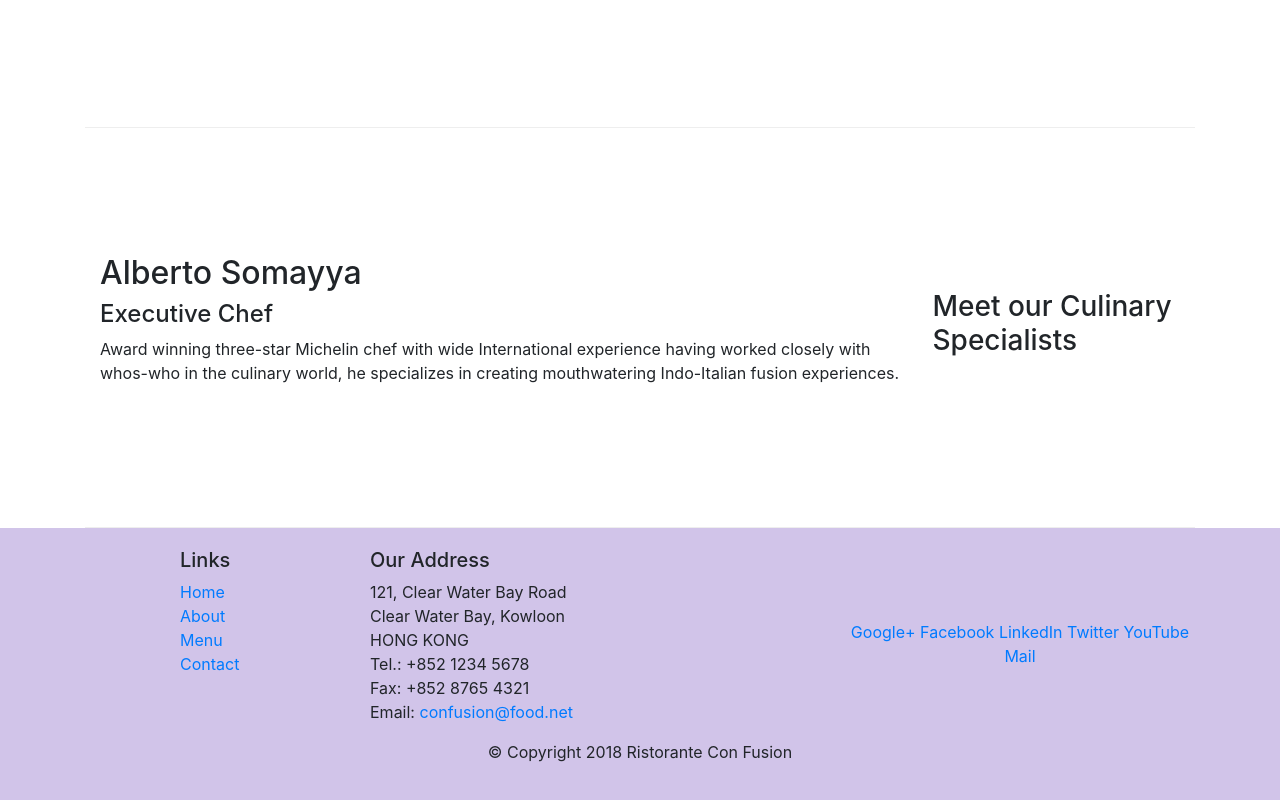
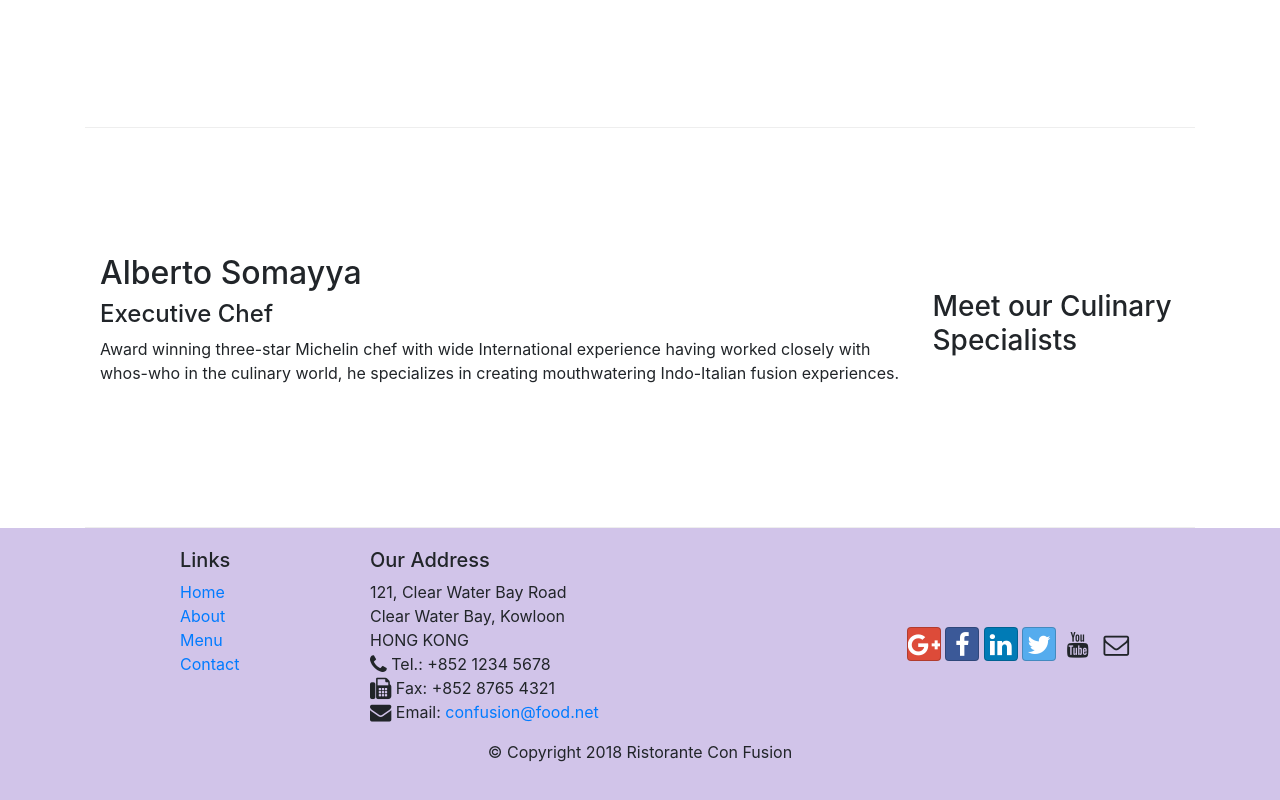
Before and after one commit to kychris/Bootstrap-Learning, a website: page Week1/conFusion/index.html in a window 1280 px wide. Shown: the part 1026-1826 px from the top of the page. Drawn offline with nearby package versions, Linux system fonts and the light colour scheme.

Commit message:
icon-fonts implementaiton

```diff
--- a/Week1/conFusion/index.html
+++ b/Week1/conFusion/index.html
@@ -9,7 +9,10 @@
 
      <!-- Bootstrap CSS -->
      <link rel="stylesheet" href="node_modules/bootstrap/dist/css/bootstrap.min.css">
+     <link rel="stylesheet" href="node_modules/font-awesome/css/font-awesome.min.css">
+     <link rel="stylesheet" href="node_modules/bootstrap-social/bootstrap-social.css">
      <link rel="stylesheet" href="css/style.css">
+
     <title>Ristorante Con Fusion</title>
 </head>
 
@@ -24,10 +27,10 @@
             <a class = "navbar-brand mr-auto" href = "#">Ristorante Con Fusion</a>
             <div class="collapse navbar-collapse" id="Navbar">
                 <ul class = "navbar-nav mr-auto">
-                    <li class = "nav-item active"><a class="nav-link" href="#">Home</a></li>
-                    <li class = "nav-item"><a class="nav-link" href="./aboutus.html">About</a></li>
-                    <li class = "nav-item"><a class="nav-link" href="#">Menu</a></li>
-                    <li class = "nav-item"><a class="nav-link" href="#">Contact</a></li>
+                    <li class = "nav-item active"><a class="nav-link" href="#"><span class="fa fa-home fa-lg"></span> Home</a></li>
+                    <li class = "nav-item"><a class="nav-link" href="./aboutus.html"><span class="fa fa-info fa-lg"></span> About</a></li>
+                    <li class = "nav-item"><a class="nav-link" href="#"><span class="fa fa-list fa-lg"></span> Menu</a></li>
+                    <li class = "nav-item"><a class="nav-link" href="#"><span class="fa fa-address-card fa-lg"></span> Contact</a></li>
                 </ul>
             </div>
 
@@ -99,19 +102,19 @@
 		              121, Clear Water Bay Road<br>
 		              Clear Water Bay, Kowloon<br>
 		              HONG KONG<br>
-		              Tel.: +852 1234 5678<br>
-		              Fax: +852 8765 4321<br>
-		              Email: <a href="mailto:confusion@food.net">confusion@food.net</a>
+		              <i class="fa fa-phone fa-lg"></i> Tel.: +852 1234 5678<br>
+		              <i class="fa fa-fax fa-lg"></i> Fax: +852 8765 4321<br>
+		              <i class="fa fa-envelope fa-lg"></i> Email: <a href="mailto:confusion@food.net">confusion@food.net</a>
 		           </address>
                 </div>
                 <div class = "col-12 col-sm-4 align-self-center">
                     <div class ="text-center">
-                        <a href="http://google.com/+">Google+</a>
-                        <a href="http://www.facebook.com/profile.php?id=">Facebook</a>
-                        <a href="http://www.linkedin.com/in/">LinkedIn</a>
-                        <a href="http://twitter.com/">Twitter</a>
-                        <a href="http://youtube.com/">YouTube</a>
-                        <a href="mailto:">Mail</a>
+                            <a class = "btn btn-social-icon btn-google"  href="http://google.com/+"><i class="fa fa-google-plus fa-lg"></i></a>
+                            <a class = "btn btn-social-icon btn-facebook" href="http://www.facebook.com/profile.php?id="><i class="fa fa-facebook fa-lg"></i></a>
+                            <a class = "btn btn-social-icon btn-linkedin" href="http://www.linkedin.com/in/"><i class="fa fa-linkedin fa-lg"></i></a>
+                            <a class = "btn btn-social-icon btn-twitter" href="http://twitter.com/"><i class="fa fa-twitter fa-lg"></i></a>
+                            <a class = "btn btn-social-icon btn-youtube" href="http://youtube.com/"><i class="fa fa-youtube fa-lg"></i></a>
+                            <a class = "btn btn-social-icon" href="mailto:"><i class="fa fa-envelope-o fa-lg"></i></a>
                     </div>
                 </div>
            </div>
--- a/Week1/conFusion/package.json
+++ b/Week1/conFusion/package.json
@@ -15,8 +15,10 @@
   },
   "dependencies": {
     "boostrap": "^2.0.0",
-    "bootstrap": "^4.0.0",
-    "jquery": "^3.3.1",
+    "bootstrap": "^4.3.1",
+    "bootstrap-social": "^5.1.1",
+    "font-awesome": "^4.7.0",
+    "jquery": "^3.4.1",
     "liteserver": "^0.3.0",
     "popper.js": "^1.12.9"
   }
```
Also changed, not shown: Week1/conFusion/aboutus.html (+15 -13 lines), 1 other file.
